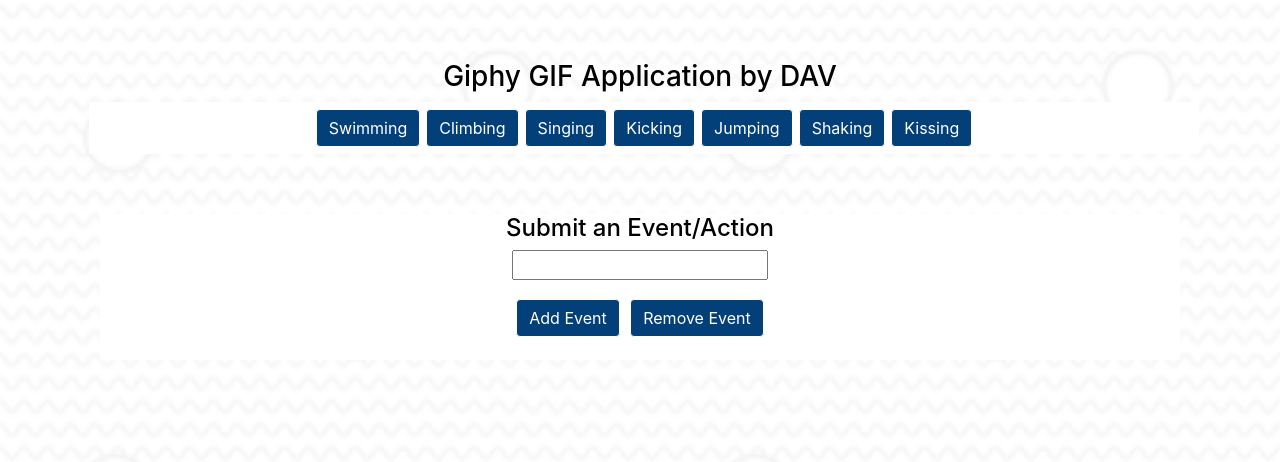
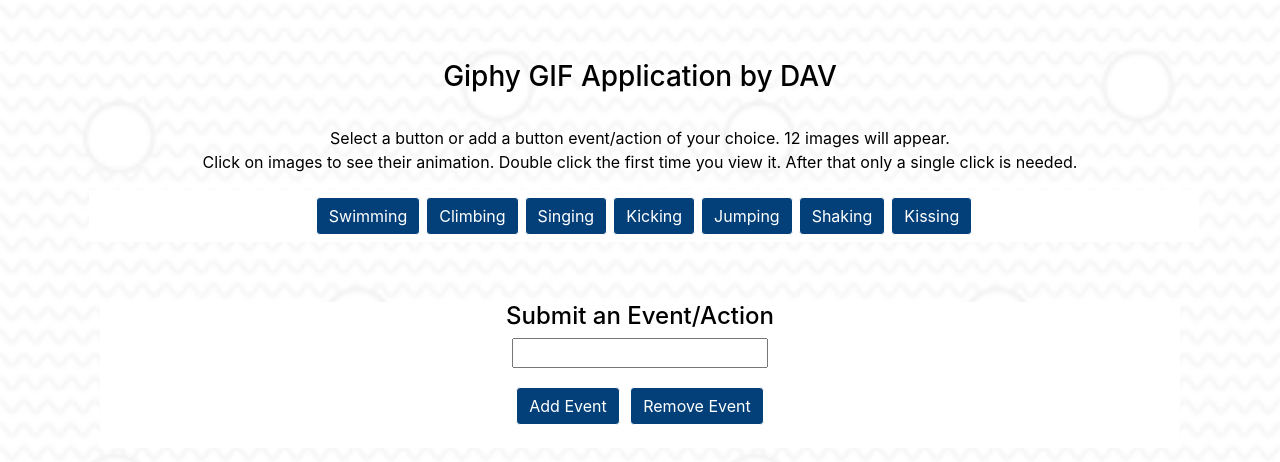
Before and after one commit to Dcoxmen/Giphy-App-DAV-, a plain HTML site: page index.html in a window 1280 px wide. Drawn offline with nearby package versions, Linux system fonts and the light colour scheme.

Commit message:
added instructions

```diff
--- a/assets/css/style.css
+++ b/assets/css/style.css
@@ -35,6 +35,9 @@
   background-color: #034079;
   color: white;
 }
+.sub-title {
+  text-align: center;
+}
 
 h3 {
   text-align: center;
--- a/index.html
+++ b/index.html
@@ -15,7 +15,7 @@
   </head>
   <body>
     <div class="container">
-      <div class="col-sm-12"><h3>Giphy GIF Application by DAV</h3></div>
+      <div class="sub-title col-sm-12"><h3>Giphy GIF Application by DAV</h3><br><p>Select a button or add a button event/action of your choice. 12 images will appear.<br> Click on images to see their animation. Double click the first time you view it. After that only a single click is needed.</p></div>
     <!-- Button Area -->
     <div id="gifButtons" class="btns-wrap col-sm-12"></div>
 
```
